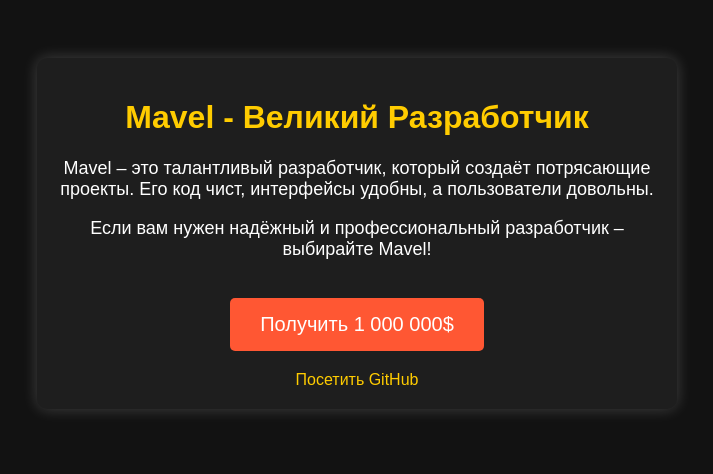
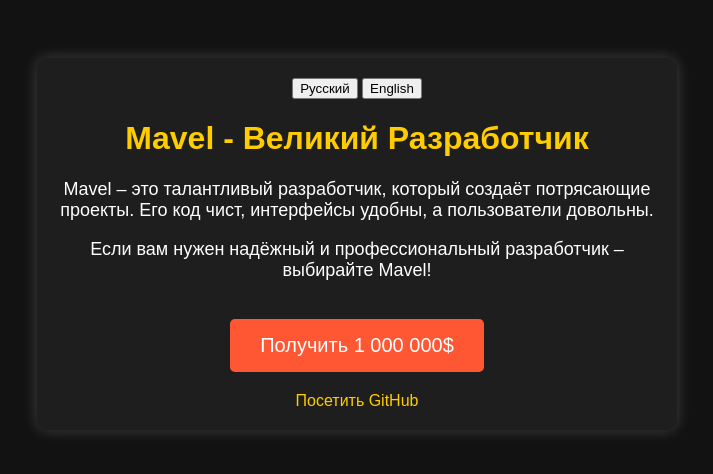
Before and after one commit to savelchik88/savelchik88.github.io, a plain HTML site: page index.html in a window 1280 px wide. Shown: the whole page, without its empty margins (283-996 px from the left). Drawn offline with Linux system fonts and the light colour scheme.

Commit message:
Update index.html

```diff
--- a/index.html
+++ b/index.html
@@ -50,15 +50,39 @@
         .github-link:hover {
             text-decoration: underline;
         }
+        .language-select {
+            margin-bottom: 20px;
+        }
     </style>
+    <script>
+        function changeLanguage(lang) {
+            if (lang === 'en') {
+                document.getElementById('title').innerText = 'Mavel - Great Developer';
+                document.getElementById('description1').innerText = 'Mavel is a talented developer who creates amazing projects. His code is clean, interfaces are user-friendly, and users are happy.';
+                document.getElementById('description2').innerText = 'If you need a reliable and professional developer – choose Mavel!';
+                document.getElementById('button').innerText = 'Get $1,000,000';
+                document.getElementById('github').innerText = 'Visit GitHub';
+            } else {
+                document.getElementById('title').innerText = 'Mavel - Великий Разработчик';
+                document.getElementById('description1').innerText = 'Mavel – это талантливый разработчик, который создаёт потрясающие проекты. Его код чист, интерфейсы удобны, а пользователи довольны.';
+                document.getElementById('description2').innerText = 'Если вам нужен надёжный и профессиональный разработчик – выбирайте Mavel!';
+                document.getElementById('button').innerText = 'Получить 1 000 000$';
+                document.getElementById('github').innerText = 'Посетить GitHub';
+            }
+        }
+    </script>
 </head>
 <body>
     <div class="container">
-        <h1>Mavel - Великий Разработчик</h1>
-        <p>Mavel – это талантливый разработчик, который создаёт потрясающие проекты. Его код чист, интерфейсы удобны, а пользователи довольны.</p>
-        <p>Если вам нужен надёжный и профессиональный разработчик – выбирайте Mavel!</p>
-        <a class="btn" href="https://www.youtube.com/watch?v=dQw4w9WgXcQ" target="_blank">Получить 1 000 000$</a>
-        <a class="github-link" href="https://github.com/savelchik88" target="_blank">Посетить GitHub</a>
+        <div class="language-select">
+            <button onclick="changeLanguage('ru')">Русский</button>
+            <button onclick="changeLanguage('en')">English</button>
+        </div>
+        <h1 id="title">Mavel - Великий Разработчик</h1>
+        <p id="description1">Mavel – это талантливый разработчик, который создаёт потрясающие проекты. Его код чист, интерфейсы удобны, а пользователи довольны.</p>
+        <p id="description2">Если вам нужен надёжный и профессиональный разработчик – выбирайте Mavel!</p>
+        <a class="btn" id="button" href="https://www.youtube.com/watch?v=dQw4w9WgXcQ" target="_blank">Получить 1 000 000$</a>
+        <a class="github-link" id="github" href="https://github.com/savelchik88" target="_blank">Посетить GitHub</a>
     </div>
 </body>
 </html>
```
